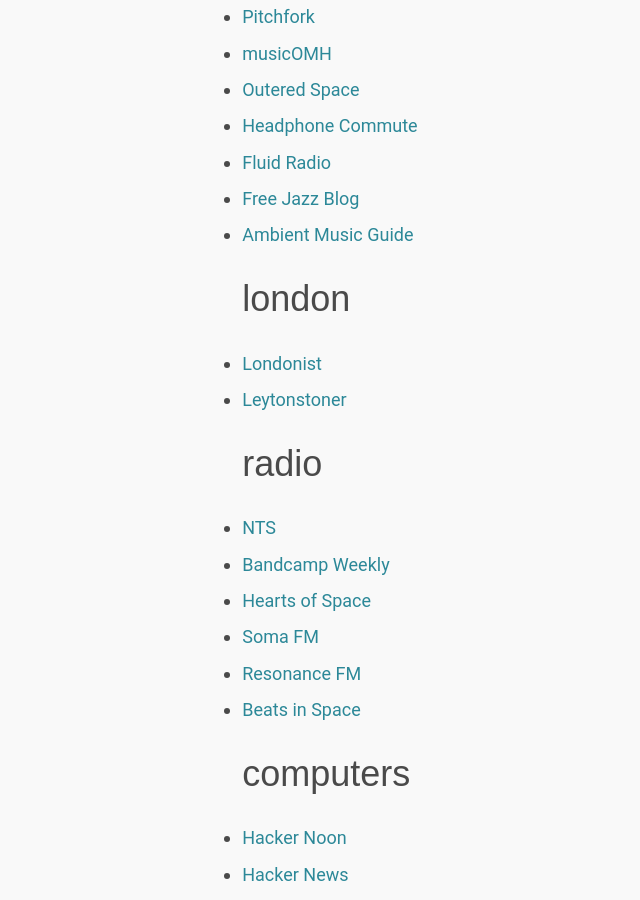
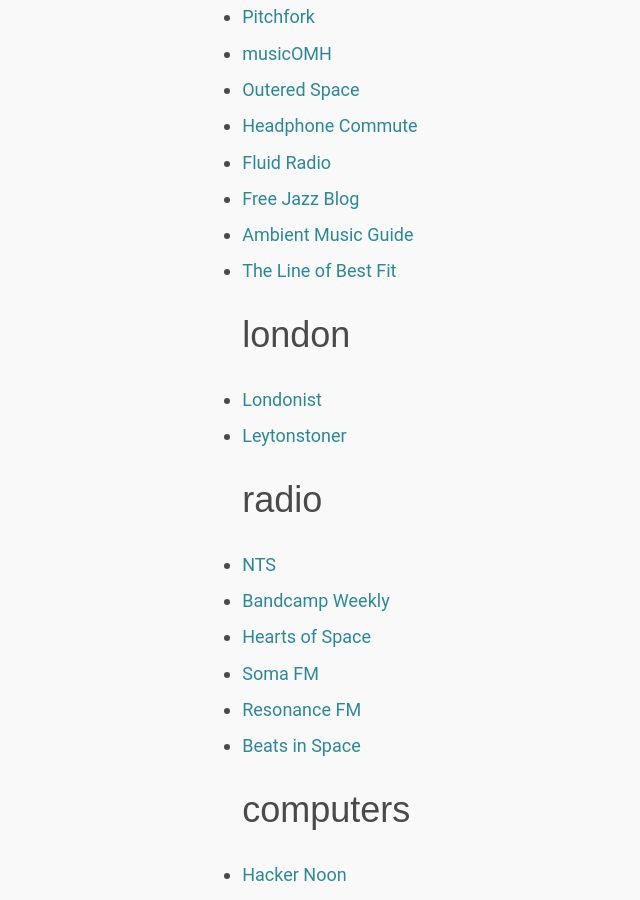
Before and after one commit to edclements/website, a Jekyll site: the page built from web-links.html, in a window 1280 px wide and 900 px high, scrolled down 841 px. Shown: the whole window, without its empty margins (81-721 px from the left). Built offline with Jekyll 4.4.1, drawn with Linux system fonts in a browser that asks for light colours; nearby versions of some CDN libraries.

Commit message:
Add the line of best fit link

```diff
--- a/_data/links.yml
+++ b/_data/links.yml
@@ -41,6 +41,8 @@
   href: http://www.freejazzblog.org/
 - title: Ambient Music Guide
   href: http://ambientmusicguide.com/
+- title: The Line of Best Fit
+  href: https://www.thelineofbestfit.com/
 london:
 - title: Londonist
   href: https://londonist.com/
```
